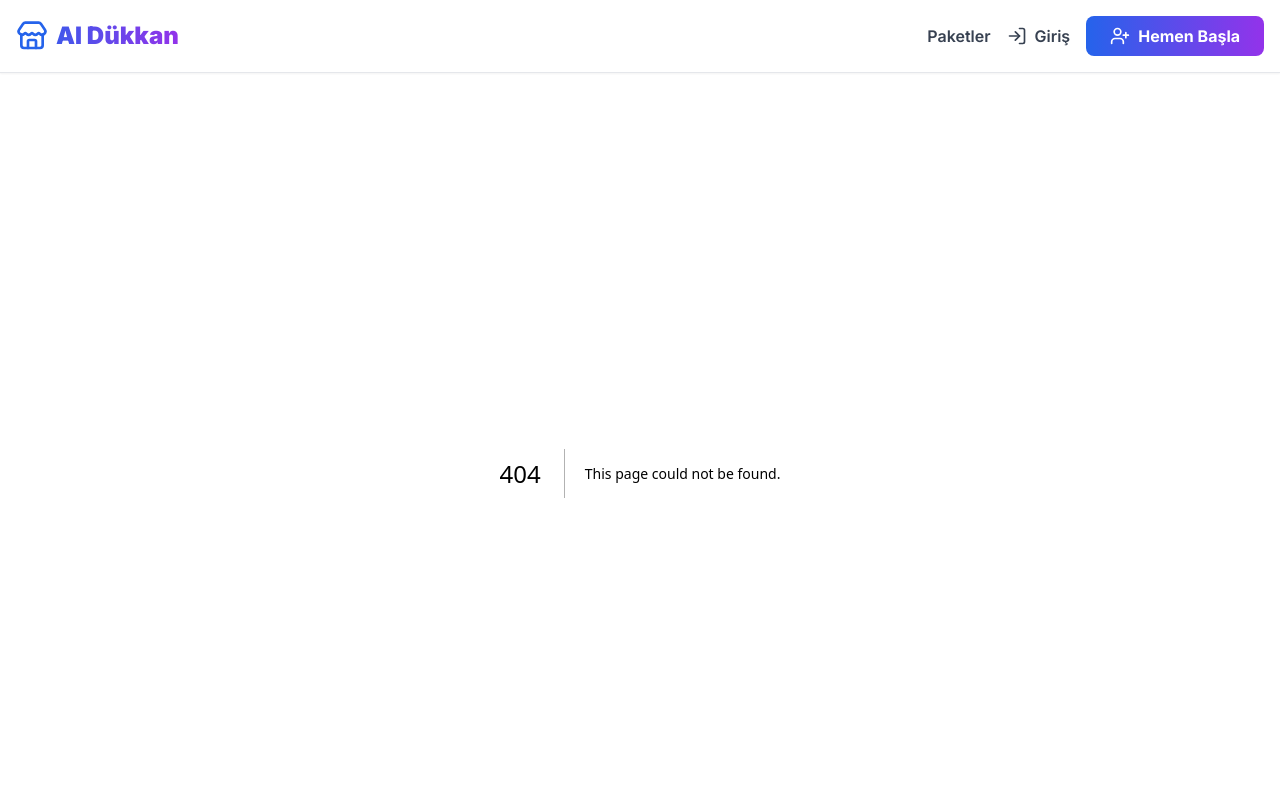
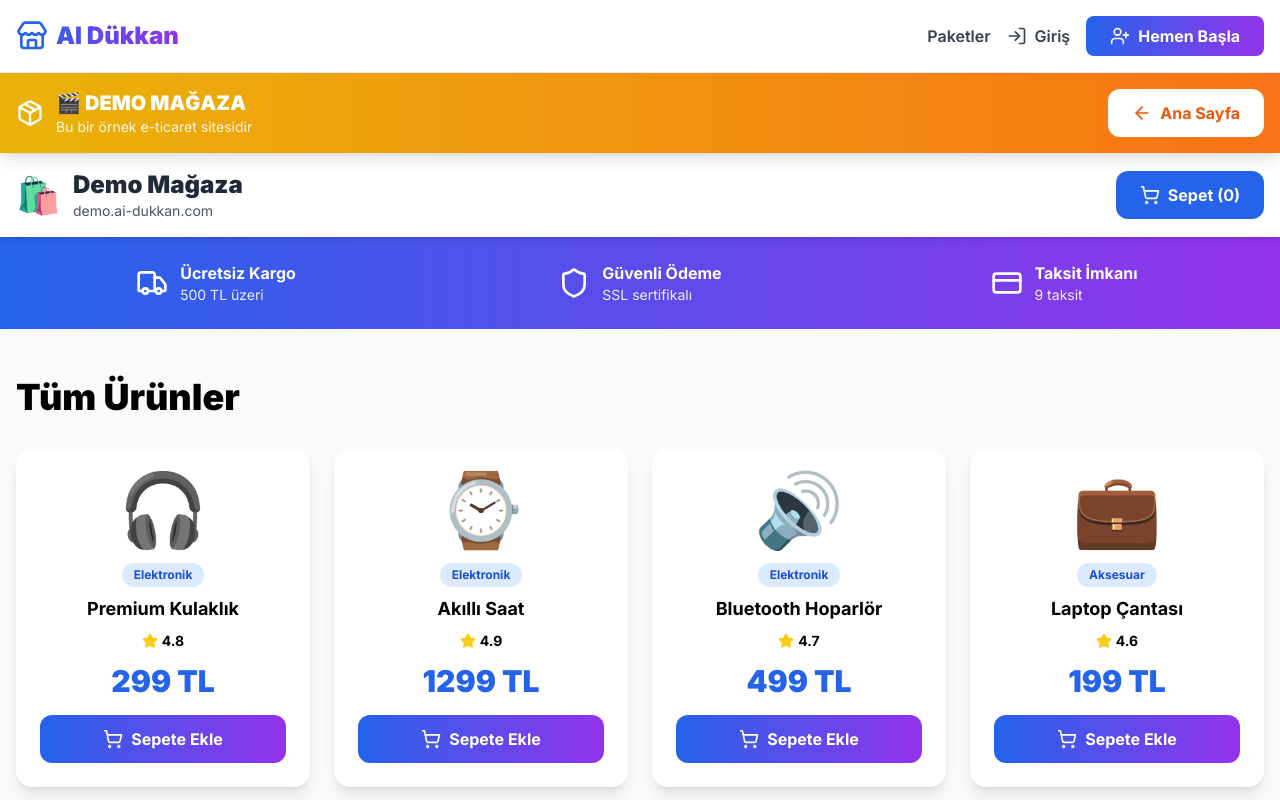
Before and after one commit to mckvgc1461-commits/marketplace-platform, a Next.js app: page /store/demo in a window 1280 px wide. Before the commit this address had no page. Shown: the top 800 px of the page. Built offline with nearby package versions, Linux system fonts and the light colour scheme.

Commit message:
Demo mağaza eklendi

```diff
--- a/app/auth/kayit/page.tsx
+++ b/app/auth/kayit/page.tsx
@@ -26,6 +26,13 @@ export default function KayitPage() {
       const { data: authData, error: authError } = await supabase.auth.signUp({
         email: form.email,
         password: form.password,
+        options: {
+          emailRedirectTo: `${window.location.origin}/dashboard`,
+          data: {
+            store_name: form.storeName,
+            subdomain: form.subdomain
+          }
+        }
       });
 
       if (authError) throw authError;
--- a/app/page.tsx
+++ b/app/page.tsx
@@ -33,6 +33,9 @@ export default function HomePage() {
           </p>
 
           <div className="flex gap-6 justify-center flex-wrap mb-16">
+            <Link href="/store/demo" className="bg-gradient-to-r from-green-600 to-emerald-600 text-white px-16 py-5 rounded-2xl font-black text-2xl hover:shadow-2xl hover:scale-105 transition-all">
+              🎬 DEMO GÖSTER
+            </Link>
             <Link href="/musteri" className="bg-gradient-to-r from-blue-600 to-purple-600 text-white px-16 py-5 rounded-2xl font-black text-2xl hover:shadow-2xl hover:scale-105 transition-all">
               Paketleri Gör 🎯
             </Link>
--- /dev/null
+++ b/app/store/demo/page.tsx
@@ -0,0 +1,201 @@
+'use client';
+import { useState } from 'react';
+import { ShoppingCart, Heart, Star, Package, CreditCard, Truck, Shield, ArrowLeft } from 'lucide-react';
+import Link from 'next/link';
+
+// Demo ürünler
+const demoProducts = [
+  { id: 1, name: 'Premium Kulaklık', price: 299, image: '🎧', category: 'Elektronik', rating: 4.8 },
+  { id: 2, name: 'Akıllı Saat', price: 1299, image: '⌚', category: 'Elektronik', rating: 4.9 },
+  { id: 3, name: 'Bluetooth Hoparlör', price: 499, image: '🔊', category: 'Elektronik', rating: 4.7 },
+  { id: 4, name: 'Laptop Çantası', price: 199, image: '💼', category: 'Aksesuar', rating: 4.6 },
+  { id: 5, name: 'Wireless Mouse', price: 149, image: '🖱️', category: 'Elektronik', rating: 4.5 },
+  { id: 6, name: 'Mekanik Klavye', price: 899, image: '⌨️', category: 'Elektronik', rating: 4.9 },
+  { id: 7, name: 'USB-C Hub', price: 249, image: '🔌', category: 'Aksesuar', rating: 4.4 },
+  { id: 8, name: 'Webcam HD', price: 399, image: '📷', category: 'Elektronik', rating: 4.7 },
+  { id: 9, name: 'Telefon Kılıfı', price: 79, image: '📱', category: 'Aksesuar', rating: 4.3 },
+  { id: 10, name: 'Powerbank 20000mAh', price: 299, image: '🔋', category: 'Elektronik', rating: 4.8 },
+  { id: 11, name: 'Selfie Çubuğu', price: 99, image: '🤳', category: 'Aksesuar', rating: 4.2 },
+  { id: 12, name: 'LED Işık Şeridi', price: 179, image: '💡', category: 'Aksesuar', rating: 4.6 },
+];
+
+export default function DemoStorePage() {
+  const [cart, setCart] = useState<any[]>([]);
+  const [showCart, setShowCart] = useState(false);
+
+  const addToCart = (product: any) => {
+    setCart([...cart, product]);
+    setShowCart(true);
+    setTimeout(() => setShowCart(false), 2000);
+  };
+
+  const totalPrice = cart.reduce((sum, item) => sum + item.price, 0);
+
+  return (
+    <div className="min-h-screen bg-gray-50">
+      {/* DEMO BANNER */}
+      <div className="bg-gradient-to-r from-yellow-500 to-orange-500 text-white py-4 sticky top-0 z-50 shadow-lg">
+        <div className="max-w-7xl mx-auto px-4">
+          <div className="flex items-center justify-between">
+            <div className="flex items-center gap-3">
+              <Package size={28} />
+              <div>
+                <div className="font-black text-xl">🎬 DEMO MAĞAZA</div>
+                <div className="text-sm opacity-90">Bu bir örnek e-ticaret sitesidir</div>
+              </div>
+            </div>
+            <Link href="/" className="bg-white text-orange-600 px-6 py-3 rounded-xl font-bold hover:bg-gray-100 flex items-center gap-2">
+              <ArrowLeft size={20} />
+              Ana Sayfa
+            </Link>
+          </div>
+        </div>
+      </div>
+
+      {/* Header */}
+      <header className="bg-white shadow-md sticky top-16 z-40">
+        <div className="max-w-7xl mx-auto px-4 py-4">
+          <div className="flex items-center justify-between">
+            <div className="flex items-center gap-3">
+              <div className="text-4xl">🛍️</div>
+              <div>
+                <h1 className="text-2xl font-black text-gray-800">Demo Mağaza</h1>
+                <p className="text-sm text-gray-600">demo.ai-dukkan.com</p>
+              </div>
+            </div>
+            <button
+              onClick={() => setShowCart(!showCart)}
+              className="relative bg-blue-600 text-white px-6 py-3 rounded-xl font-bold hover:bg-blue-700 flex items-center gap-2"
+            >
+              <ShoppingCart size={20} />
+              Sepet ({cart.length})
+              {cart.length > 0 && (
+                <span className="absolute -top-2 -right-2 bg-red-500 text-white w-6 h-6 rounded-full flex items-center justify-center text-xs font-bold">
+                  {cart.length}
+                </span>
+              )}
+            </button>
+          </div>
+        </div>
+      </header>
+
+      {/* Sepet Popup */}
+      {showCart && cart.length > 0 && (
+        <div className="fixed top-24 right-4 bg-white rounded-2xl shadow-2xl p-6 z-50 w-96 border-4 border-green-500">
+          <div className="flex items-center gap-2 text-green-600 mb-4">
+            <ShoppingCart size={24} />
+            <span className="font-bold text-lg">Sepete Eklendi!</span>
+          </div>
+          <div className="space-y-2">
+            {cart.slice(-3).map((item, i) => (
+              <div key={i} className="flex items-center justify-between text-sm">
+                <span>{item.image} {item.name}</span>
+                <span className="font-bold">{item.price} TL</span>
+              </div>
+            ))}
+          </div>
+          <div className="mt-4 pt-4 border-t">
+            <div className="flex justify-between font-bold text-lg">
+              <span>Toplam:</span>
+              <span className="text-blue-600">{totalPrice} TL</span>
+            </div>
+          </div>
+        </div>
+      )}
+
+      {/* Özellikler */}
+      <div className="bg-gradient-to-r from-blue-600 to-purple-600 text-white py-6">
+        <div className="max-w-7xl mx-auto px-4">
+          <div className="grid md:grid-cols-3 gap-6 text-center">
+            <div className="flex items-center justify-center gap-3">
+              <Truck size={32} />
+              <div className="text-left">
+                <div className="font-bold">Ücretsiz Kargo</div>
+                <div className="text-sm opacity-90">500 TL üzeri</div>
+              </div>
+            </div>
+            <div className="flex items-center justify-center gap-3">
+              <Shield size={32} />
+              <div className="text-left">
+                <div className="font-bold">Güvenli Ödeme</div>
+                <div className="text-sm opacity-90">SSL sertifikalı</div>
+              </div>
+            </div>
+            <div className="flex items-center justify-center gap-3">
+              <CreditCard size={32} />
+              <div className="text-left">
+                <div className="font-bold">Taksit İmkanı</div>
+                <div className="text-sm opacity-90">9 taksit</div>
+              </div>
+            </div>
+          </div>
+        </div>
+      </div>
+
+      {/* Ürünler */}
+      <main className="max-w-7xl mx-auto px-4 py-12">
+        <h2 className="text-4xl font-black mb-8">Tüm Ürünler</h2>
+
+        <div className="grid md:grid-cols-4 gap-6">
+          {demoProducts.map(product => (
+            <div key={product.id} className="bg-white rounded-2xl shadow-lg hover:shadow-2xl transition-all p-6 group">
+              <div className="text-center mb-4">
+                <div className="text-7xl mb-4">{product.image}</div>
+                <div className="inline-block bg-blue-100 text-blue-700 px-3 py-1 rounded-full text-xs font-bold mb-2">
+                  {product.category}
+                </div>
+                <h3 className="font-bold text-lg mb-2">{product.name}</h3>
+                <div className="flex items-center justify-center gap-1 mb-3">
+                  <Star className="fill-yellow-400 text-yellow-400" size={16} />
+                  <span className="text-sm font-bold">{product.rating}</span>
+                </div>
+                <div className="text-3xl font-black text-blue-600 mb-4">
+                  {product.price} TL
+                </div>
+              </div>
+              <button
+                onClick={() => addToCart(product)}
+                className="w-full bg-gradient-to-r from-blue-600 to-purple-600 text-white py-3 rounded-xl font-bold hover:shadow-lg transition-all flex items-center justify-center gap-2"
+              >
+                <ShoppingCart size={20} />
+                Sepete Ekle
+              </button>
+            </div>
+          ))}
+        </div>
+      </main>
+
+      {/* CTA */}
+      <section className="bg-gradient-to-r from-green-600 to-emerald-600 text-white py-20">
+        <div className="max-w-4xl mx-auto px-4 text-center">
+          <h2 className="text-5xl font-black mb-6">
+            Sizin de Böyle Bir Siteniz Olsun! 🚀
+          </h2>
+          <p className="text-2xl mb-8 opacity-90">
+            5 dakikada kurulum, ömür boyu kullanım
+          </p>
+          <div className="flex gap-6 justify-center flex-wrap">
+            <Link href="/musteri" className="bg-white text-green-600 px-12 py-5 rounded-2xl font-black text-2xl hover:shadow-2xl hover:scale-105 transition-all">
+              Hemen Başla
+            </Link>
+            <Link href="/" className="bg-white/20 backdrop-blur text-white px-12 py-5 rounded-2xl font-black text-2xl hover:bg-white/30 transition-all">
+              Ana Sayfa
+            </Link>
+          </div>
+        </div>
+      </section>
+
+      {/* Footer */}
+      <footer className="bg-gray-900 text-white py-12">
+        <div className="max-w-7xl mx-auto px-4 text-center">
+          <div className="text-4xl mb-4">🛍️</div>
+          <h3 className="text-2xl font-bold mb-2">Demo Mağaza</h3>
+          <p className="text-gray-400 mb-6">Bu bir örnek e-ticaret sitesidir</p>
+          <div className="text-sm text-gray-500">
+            © 2024 AI Dükkan - Tüm hakları saklıdır
+          </div>
+        </div>
+      </footer>
+    </div>
+  );
+}
```
